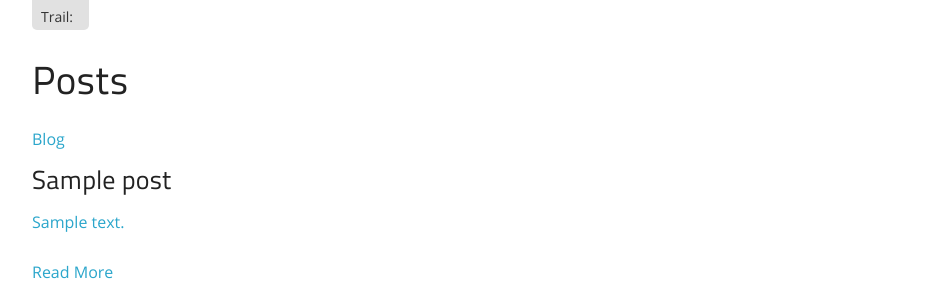
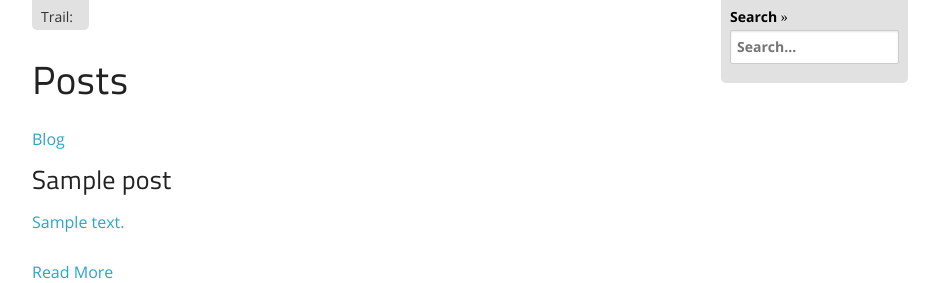
Before and after one commit to casey-chow/cougar-2015, a WordPress theme: template front-page.php in a window 1280 px wide. Shown: the part 530-813 px from the top of the page, without its empty margins (170-1109 px from the left). Run offline with PHP 8.4 and a stand-in for WordPress, Linux system fonts and the light colour scheme; the site name, menu and one post (Sample post) are stand-ins, and other content is empty; some libraries are stand-ins or nearby versions.

Commit message:
add search functionality to breadcrumbs area

```diff
--- a/front-page.php
+++ b/front-page.php
@@ -24,7 +24,7 @@
           <a class="post__link group" href="<?php the_permalink(); ?>">
             <h4 class="post__title"><?php the_title(); ?></h4>
             <p class="post__excerpt"><?php cougar_front_page_excerpt(); ?></p>
-              <span class="post__followthrough">Read More</a>
+            <span class="post__followthrough">Read More</span>
           </a>
         </article>
         <?php endforeach; wp_reset_postdata(); ?>
--- a/functions.php
+++ b/functions.php
@@ -344,11 +344,19 @@ function remove_thumbnail_dimensions( $html )
 }
 
 function cougar_breadcrumbs() {
-  if (function_exists('yoast_breadcrumb')) {
-      echo '<section class="row"><nav class="columns breadcrumbs">';
-      yoast_breadcrumb("", "", true);
-      echo '</nav></section>';
-  }
+  if (function_exists('yoast_breadcrumb')): ?>
+    <section class="breadcrumbs__wrapper row">
+      <nav class="column breadcrumbs">
+        <?php yoast_breadcrumb("", "", true); ?>
+      </nav>
+      <span class="search column">
+        <a href="<?php get_bloginfo('wpurl'); ?>'/search" class="search__text">Search</a>
+        <div class="search__search-bar">
+          <?php get_search_form(true); ?>
+        </div>
+      </span>
+    </section>
+<?php endif;
 }
 
 // Custom Gravatar in Settings > Discussion
--- a/searchform.php
+++ b/searchform.php
@@ -1,7 +1,6 @@
 <!-- Searchform -->
-<form method="get" class="search" action="<?php echo home_url(); ?>" >
-	<input id="s" type="text" name="s" onfocus="if(this.value==''){this.value=''};"
-	onblur="if(this.value==''){this.value=''};" value="">
-	<input class="searchsubmit" type="submit" value="<?php _e( 'Search', 'cougar' ); ?>">
+<form method="get" class="search-form" action="<?php echo home_url(); ?>" >
+	<input class="search-form__input" type="text" name="s" value="" placeholder="Search...">
+  <?php /*<input class="searchsubmit" type="submit" value="<?php _e( 'Search', 'cougar' ); ?>">*/ ?>
 </form>
 <!-- /Searchform -->
--- a/style.css
+++ b/style.css
@@ -195,28 +195,57 @@ Structure
     padding: 4px 1% 0;
   }
 
+  .breadcrumbs__wrapper {
+    position:relative;
+  }
+
   .breadcrumbs a {
     color: black;
   }
 
   .breadcrumbs:before {
-    content: 'Trail: ';
+    content: 'Trail:  ';
     display: inline;
     float: left;
-
     margin-right: 0.5em;
     color: rgb(51, 51, 51);
   }
 
-  .breadcrumbs a:after,
-  .breadcrumbs .arrow {
+  .breadcrumbs a:after,.breadcrumbs .arrow {
     content: '»';
     color: #B8B8B8;
     margin-right: 0.25em;
     margin-left: 0.5em;
   }
 
-  /*li:last-child a:after { content: ''; }*/
+  .wrapper .row .search {
+    background-color: #e1e1e1;
+    border-radius: 0px 0px 5px 5px;
+    color: #444;
+    font-size: 14px;
+    font-family: OpenSansBold;
+    margin-top: 0;
+    margin-right: 12px;
+    padding: 4px 1% 0;
+    position: absolute;
+    right: 0; top: 0;
+
+    -webkit-transition: all 300ms ease;
+    -moz-transition: all 300ms ease;
+    -ms-transition: all 300ms ease;
+    -o-transition: all 300ms ease;
+    transition: all 300ms ease;
+  }
+
+  .search__text, .search__text:hover {
+    color: black;
+  }
+
+  .search__text:after {
+    content: '»';
+    display: inline;
+    margin-left: 0.25em;
+  }
 
   /* Page Content */
   /* =========================== */
```
Lines whose indentation alone changed are shown as unchanged.
